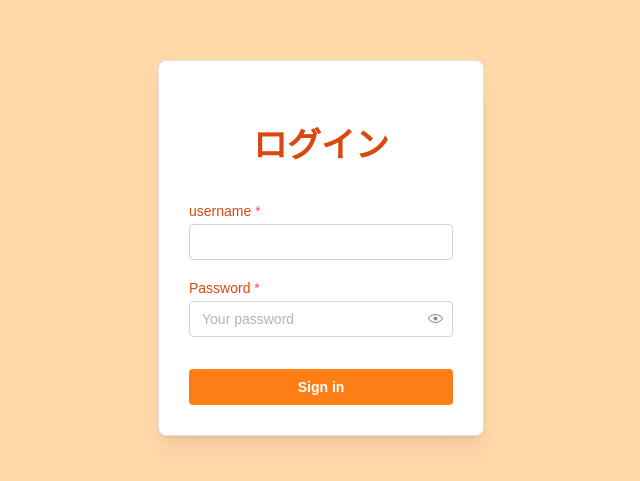
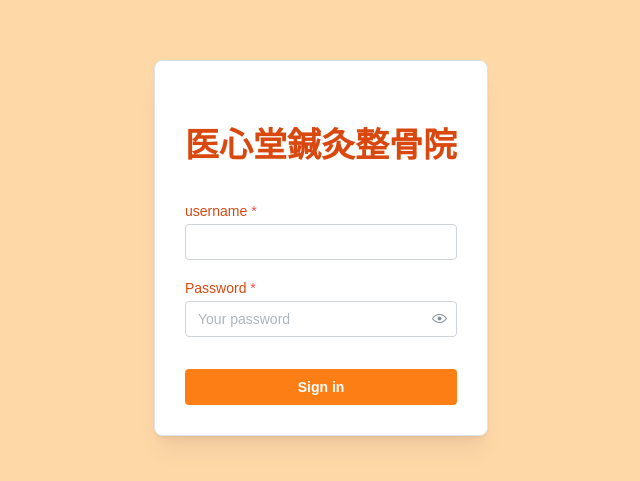
Before and after one commit to kubo-work/patient-management, a Next.js app in the folder front-end/: page /doctor/login in a window 1280 px wide. Shown: the part 167-648 px from the top of the page, without its empty margins (319-959 px from the left). Built offline with nearby package versions, Linux system fonts and the light colour scheme.

Commit message:
💄 ログイン画面修正

```diff
--- a/front-end/src/app/doctor/login/page.module.css
+++ b/front-end/src/app/doctor/login/page.module.css
@@ -6,5 +6,5 @@
 }
 
 .header {
-  padding: 2rem 5vw;
+  padding: 2rem 0;
 }
--- a/front-end/src/app/doctor/login/page.tsx
+++ b/front-end/src/app/doctor/login/page.tsx
@@ -21,7 +21,7 @@ const page = () => {
         <Paper withBorder shadow="md" p={30} mt={30} radius="md">
           <header className={style.header}>
             <Title order={1} ta="center">
-              ログイン
+              医心堂鍼灸整骨院
             </Title>
           </header>
           <form>
```
